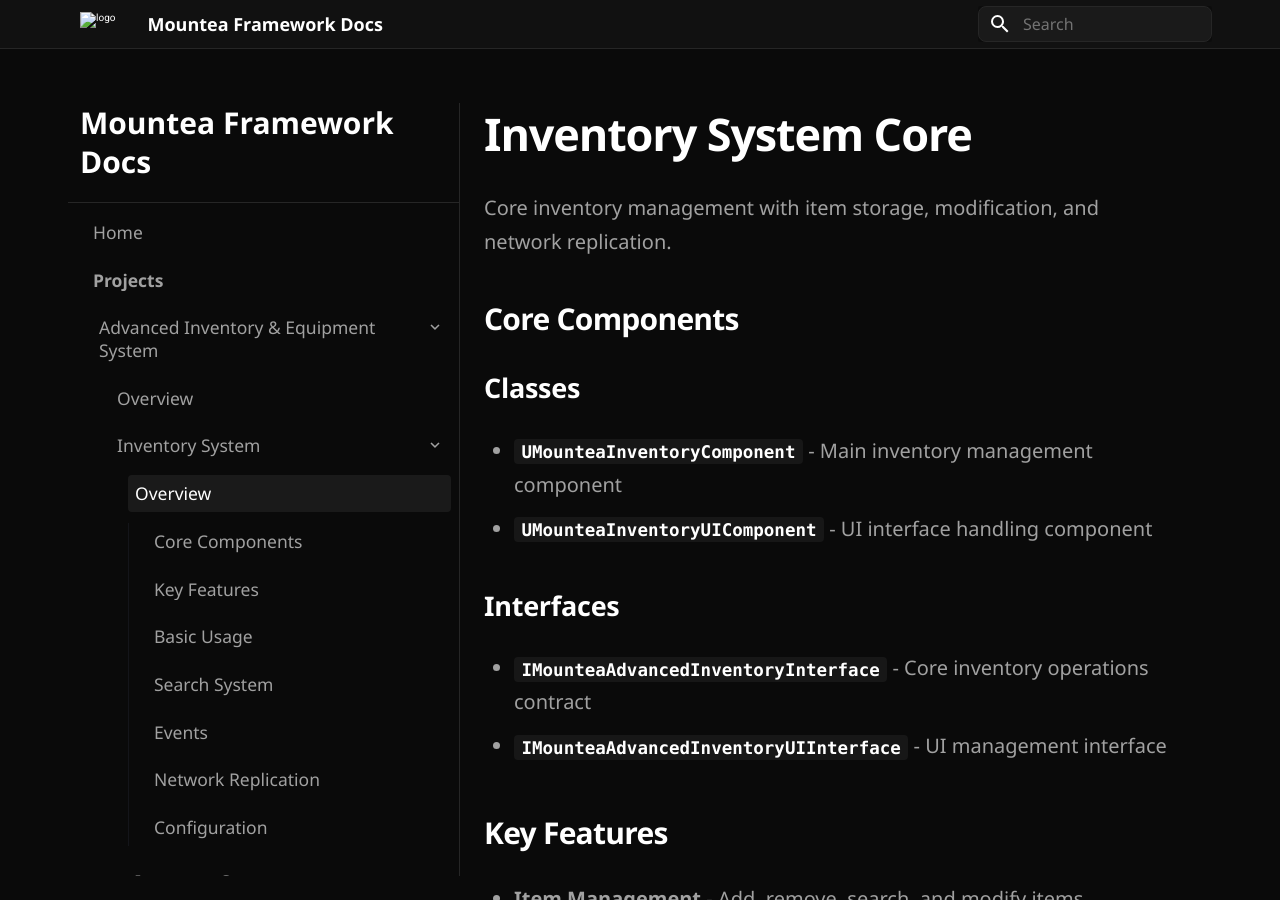
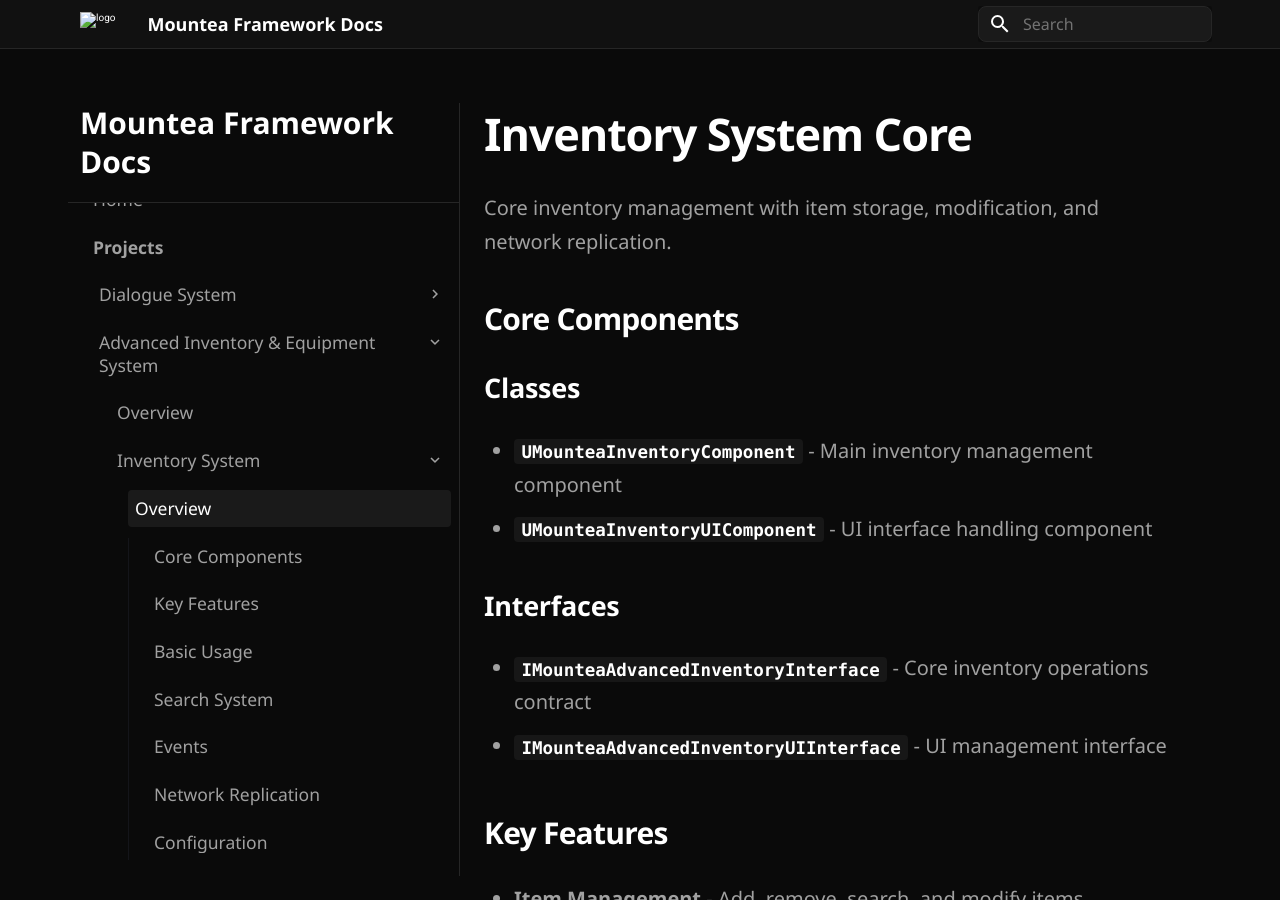
Before and after one commit to Mountea-Framework/MounteaFrameworkWebsite, an MkDocs documentation site: the page built from docs_src/AdvancedInventoryEquipmentSystem/InventorySystem/InventorySystem.md, in a window 1280 px wide and 900 px high. Built offline with MkDocs 1.6.1 and Material for MkDocs 9.7.7, drawn with Linux system fonts in a browser that asks for light colours; old or Windows-style settings are respelled for this version of MkDocs; some of the changed lines change nothing that is shown.

Commit message:
Add Dialogue System section to navigation
Expanded the mkdocs navigation to include a new Dialogue System section with links to getting started guides and setup documentation.

```diff
--- a/mkdocs.yml
+++ b/mkdocs.yml
@@ -27,6 +27,13 @@
 nav:
   - Home: index.md
   - Projects:
+    - Dialogue System:
+          - Getting Started:
+            - First Steps: DialogueSystem/GettingStarted/FirstSteps.md
+            - Configuration: DialogueSystem/GettingStarted/PluginConfiguration.md
+            - Dialogue Manager: DialogueSystem/GettingStarted/SetupDialogueManager.md
+            - Dialogue Participant: DialogueSystem/GettingStarted/SetupDialogueParticipant.md
+            - Create New Dialogue: DialogueSystem/GettingStarted/CreateNewDialogueTree.md
     - Advanced Inventory & Equipment System:
         - Overview: AdvancedInventoryEquipmentSystem/Overview.md
         - Inventory System:
```
